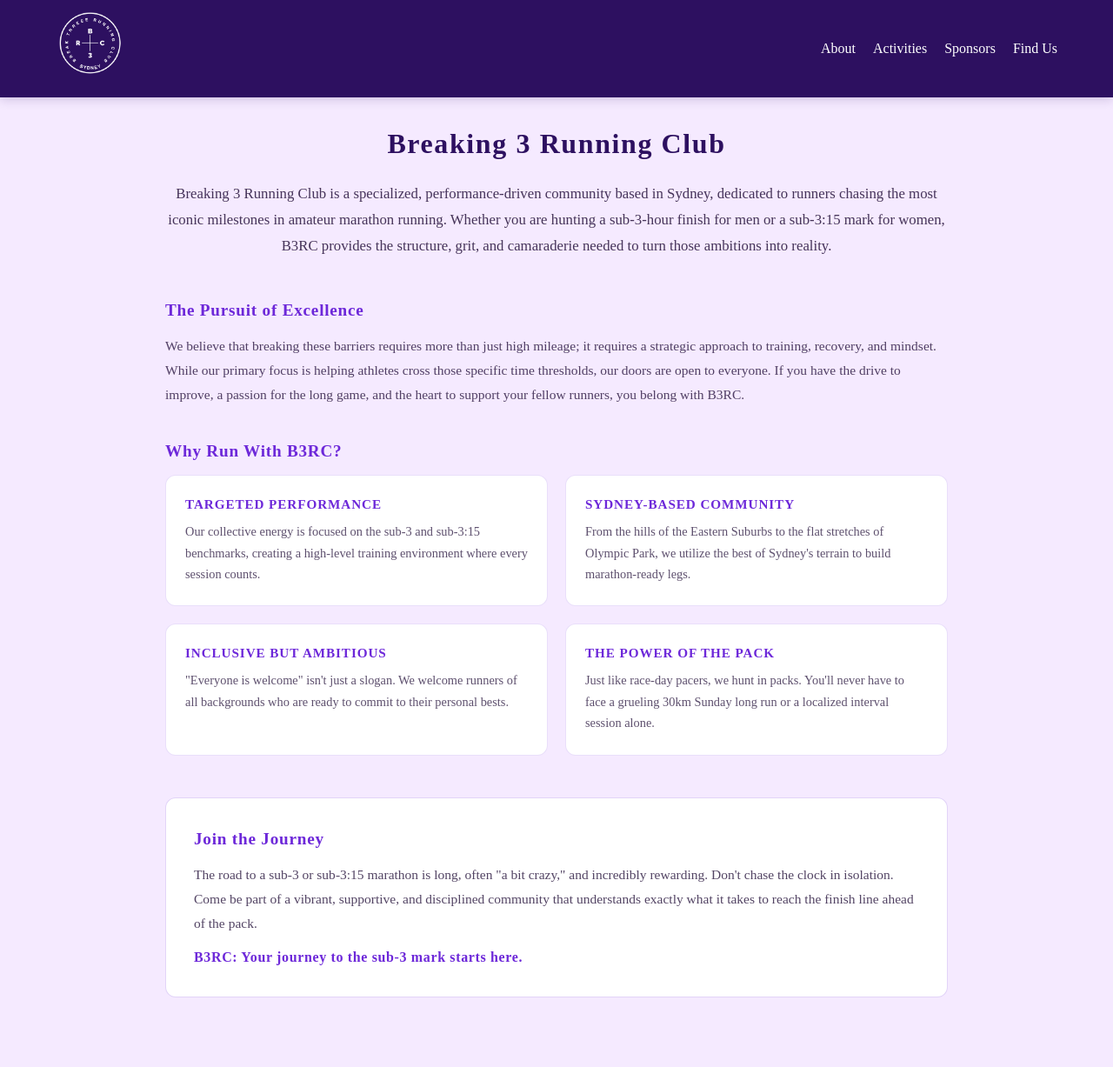
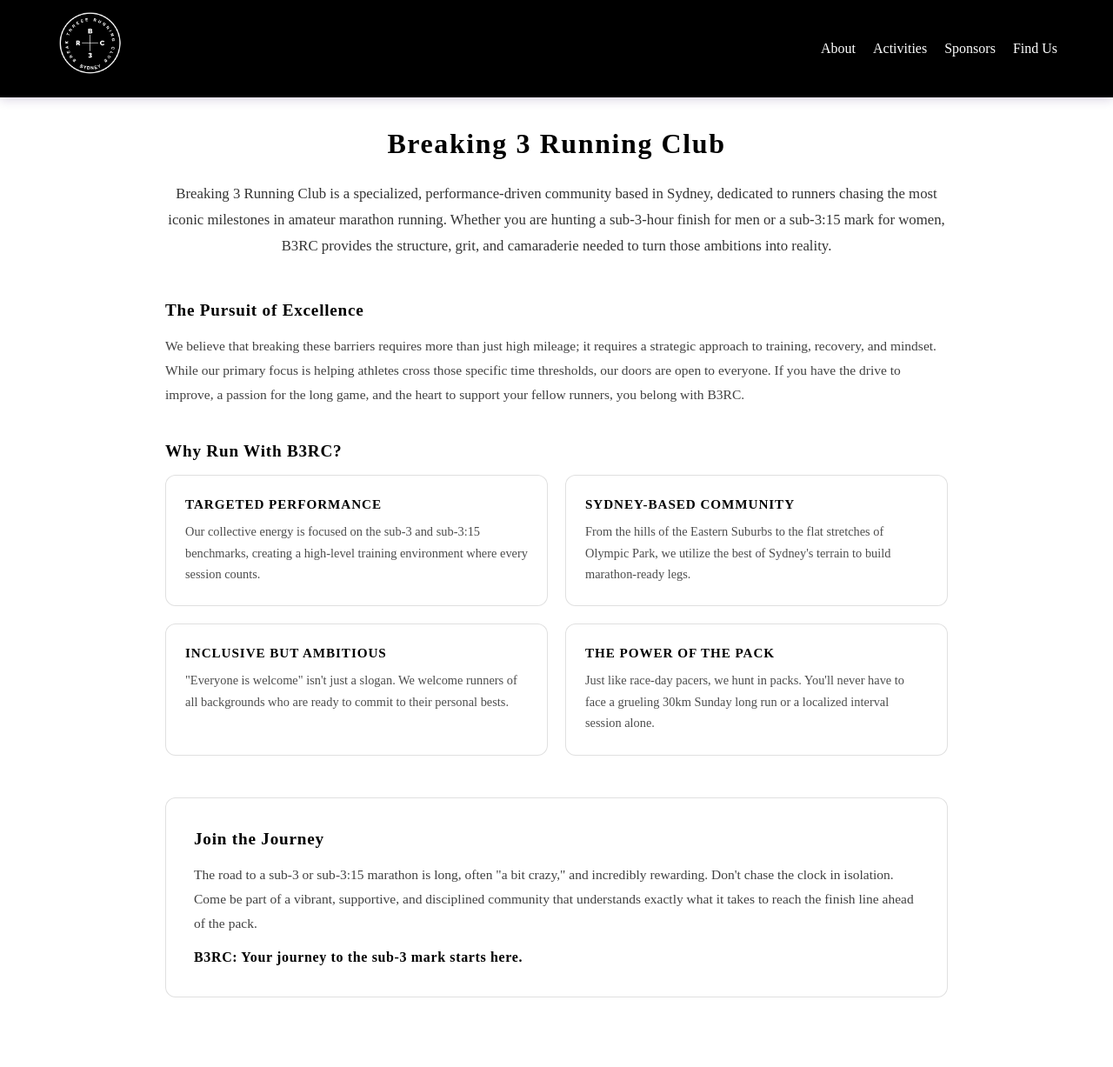
Before and after one commit to brian-zhao/b3rc, a Django app: page /about/ in a window 1280 px wide. Shown: the whole page at 87% size. Run offline with Django 5.2, Linux system fonts and the light colour scheme.

Commit message:
Change theme to white background, black navbar, black font
Co-Authored-By: Claude Sonnet 4.6 <noreply@anthropic.com>

```diff
--- a/static/css/style.css
+++ b/static/css/style.css
@@ -3,8 +3,8 @@ body {
     margin: 0;
     padding: 0;
     min-height: 100vh;
-    background: #f5eaff;
-    color: #1a0630;
+    background: white;
+    color: #000000;
 }
 
 /* ── Navbar ── */
@@ -12,7 +12,7 @@ body {
     position: fixed;
     top: 0;
     width: 100%;
-    background-color: #2d1060;
+    background-color: #000000;
     padding: 10px 0;
     color: white;
     box-shadow: 0 2px 12px rgba(45, 16, 96, 0.2);
@@ -93,7 +93,7 @@ body {
     max-width: 900px;
     margin: 0 auto;
     padding: 0 20px;
-    color: #1a0630;
+    color: #000000;
 }
 
 .section-title {
@@ -101,14 +101,14 @@ body {
     font-weight: 700;
     letter-spacing: 0.05em;
     text-align: center;
-    color: #2d1060;
+    color: #000000;
     margin-bottom: 24px;
 }
 
 .about-intro {
     font-size: 1.05em;
     line-height: 1.8;
-    color: rgba(26, 6, 48, 0.8);
+    color: rgba(0, 0, 0, 0.8);
     text-align: center;
     margin-bottom: 48px;
 }
@@ -116,7 +116,7 @@ body {
 .about-subtitle {
     font-size: 1.2em;
     font-weight: 700;
-    color: #6d28d9;
+    color: #000000;
     letter-spacing: 0.04em;
     margin: 0 0 16px;
 }
@@ -124,7 +124,7 @@ body {
 .about-body {
     font-size: 0.97em;
     line-height: 1.8;
-    color: rgba(26, 6, 48, 0.75);
+    color: rgba(0, 0, 0, 0.75);
     margin-bottom: 40px;
 }
 
@@ -137,7 +137,7 @@ body {
 
 .about-feature {
     background: white;
-    border: 1px solid rgba(109, 40, 217, 0.15);
+    border: 1px solid rgba(0, 0, 0, 0.12);
     border-radius: 12px;
     padding: 24px 22px;
 }
@@ -145,7 +145,7 @@ body {
 .about-feature h4 {
     font-size: 0.95em;
     font-weight: 700;
-    color: #6d28d9;
+    color: #000000;
     letter-spacing: 0.06em;
     margin: 0 0 10px;
     text-transform: uppercase;
@@ -154,13 +154,13 @@ body {
 .about-feature p {
     font-size: 0.9em;
     line-height: 1.7;
-    color: rgba(26, 6, 48, 0.7);
+    color: rgba(0, 0, 0, 0.7);
     margin: 0;
 }
 
 .about-cta {
     background: white;
-    border: 1px solid rgba(109, 40, 217, 0.2);
+    border: 1px solid rgba(0, 0, 0, 0.12);
     border-radius: 12px;
     padding: 36px 32px;
 }
@@ -172,7 +172,7 @@ body {
 .about-tagline {
     font-size: 1em;
     font-weight: 700;
-    color: #6d28d9;
+    color: #000000;
     letter-spacing: 0.04em;
     margin: 0;
 }
```
Also changed, not shown: other parts of static/css/style.css (+12 -12 lines), 1 other file.
